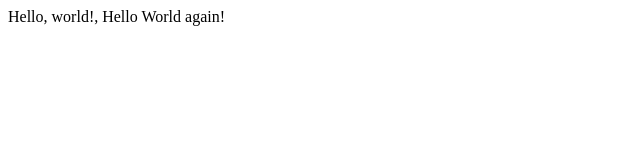
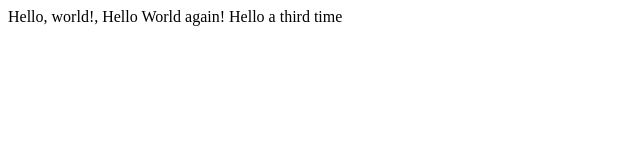
Before and after one commit to ShakeelHBukhari/MyNewRepository0, a plain HTML site: page index.html in a window 1280 px wide. Shown: the whole page, without its empty margins (0-640 px from the left). Drawn offline with Linux system fonts and the light colour scheme.

Commit message:
Update index.html

```diff
--- a/index.html
+++ b/index.html
@@ -4,6 +4,6 @@
         <title>My Webpage</title>
     </head>
     <body>
-        Hello, world!, Hello World again!
+        Hello, world!, Hello World again! Hello a third time
     </body>
 </html>
```
